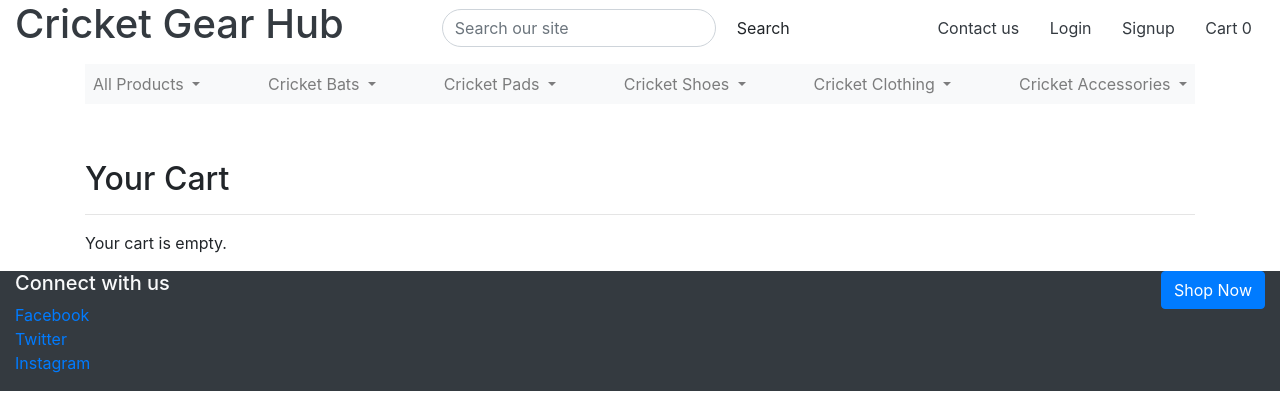
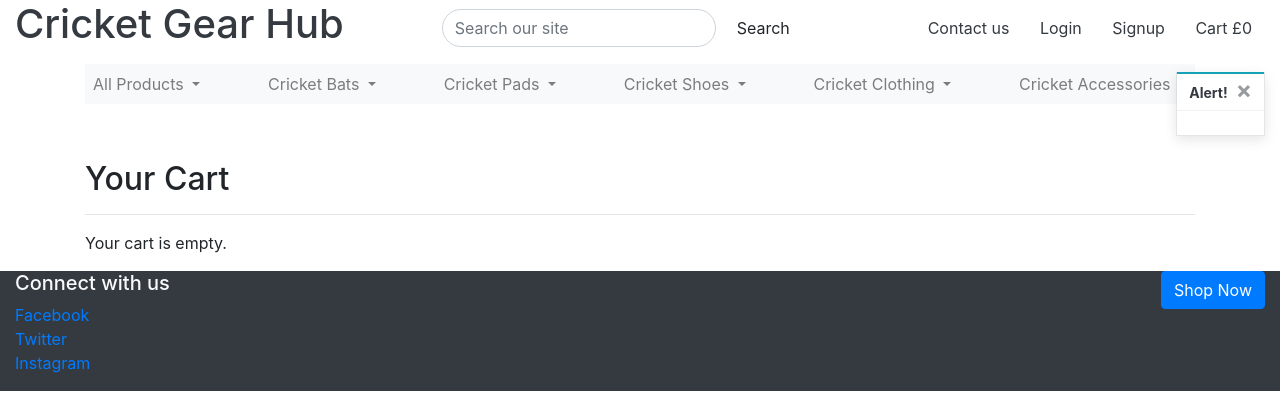
Before and after one commit to Craig-Hudson/cricket-gear-hub, a Django app: page /cart/ in a window 1280 px wide. Shown: the top 420 px of the page. Run offline with Django 3.2, Linux system fonts and the light colour scheme; tables that the repository leaves empty hold one stand-in row (values such as "Sample post"); one stand-in notice (Sample message) is shown; some libraries are stand-ins or nearby versions.

Commit message:
add toasts

```diff
--- a/cart/views.py
+++ b/cart/views.py
@@ -1,7 +1,7 @@
 from django.shortcuts import render, redirect, HttpResponse
 from django.contrib import messages
 from django.conf import settings
-
+from products.models import Product
 
 def view_cart(request):
     """ A view to render the cart page """
@@ -9,6 +9,10 @@
 
 def add_to_cart(request, item_id):
     """ Add a quantity of the specified product to the shopping cart """
+
+    product = Product.objects.get(pk=item_id)
+
+
     try:
         quantity = int(request.POST.get('quantity'))
         size_id = request.POST.get('size')
@@ -23,7 +27,7 @@
             cart[item_key] = quantity
 
         request.session['cart'] = cart
-        messages.success(request, 'Item added to cart successfully.')
+        messages.success(request, f'Added {product.name} to your bag')
         return redirect(redirect_url)
 
     except Exception as e:
--- a/cricket_gear_hub/settings.py
+++ b/cricket_gear_hub/settings.py
@@ -81,6 +81,7 @@
     'allauth.account.auth_backends.AuthenticationBackend',
 )
 
+MESSAGE_STORAGE = 'django.contrib.messages.storage.session.SessionStorage'
 
 SITE_ID = 1
 
--- a/static/css/base.css
+++ b/static/css/base.css
@@ -27,6 +27,23 @@
     min-height: 90vh;
 }
 
+/* ------------------------------- bootstrap toasts */
+
+.message-container {
+    position: fixed;
+    top: 72px;
+    right: 15px;
+    z-index: 99999999999;
+}
+
+.custom-toast {
+    overflow: visible;
+}
+
+.toast-capper {
+    height: 2px;
+}
+
 footer {
     /* font-size: 200%; */
     position: relative;
--- a/templates/base.html
+++ b/templates/base.html
@@ -34,6 +34,7 @@
     <script src="https://cdn.jsdelivr.net/npm/bootstrap@4.6.2/dist/js/bootstrap.bundle.min.js"
         integrity="sha384-Fy6S3B9q64WdZWQUiU+q4/2Lc9npb8tCaSX9FK7E8HnRr0Jz8D6OP9dO5Vg3Q9ct" crossorigin="anonymous">
     </script>
+    <script src="https://kit.fontawesome.com/67d3e93815.js" crossorigin="anonymous"></script>
     {% endblock %}
 
     {% block extra_js %}
@@ -61,12 +62,12 @@
                 <div class="text-right">
                     <a href="{% url 'contact_us' %}" class="btn btn-link text-dark">Contact us</a>
                     {% if user.is_authenticated %}
-                        <a href="{% url 'profile' %}" class="btn btn-link text-dark">Profile</a>
+                    <a href="{% url 'profile' %}" class="btn btn-link text-dark">Profile</a>
                     {% else %}
-                        <a href="{% url 'account_login' %}" class="btn btn-link text-dark">Login</a>
-                        <a href="{% url 'account_signup' %}" class="btn btn-link text-dark">Signup</a>
+                    <a href="{% url 'account_login' %}" class="btn btn-link text-dark">Login</a>
+                    <a href="{% url 'account_signup' %}" class="btn btn-link text-dark">Signup</a>
                     {% endif %}
-                    <a href="{% url 'view_cart' %}" class="btn btn-link text-dark">Cart {{ total }}</a>
+                    <a href="{% url 'view_cart' %}" class="btn btn-link text-dark">Cart £{{ total }}</a>
                 </div>
             </div>
         </div>
@@ -76,7 +77,19 @@
 
 
     {% if messages %}
-    <div class="message-container"></div>
+    <div class="message-container">
+        {% with message.level as level %}
+            {% if level == 40 %}
+                {% include 'includes/toasts/toast_error.html' %}
+            {% elif level == 30 %}
+                {% include 'includes/toasts/toast_warning.html' %}
+            {% elif level == 25 %}
+                {% include 'includes/toasts/toast_success.html' %}
+            {% else %}
+                {% include 'includes/toasts/toast_info.html' %}
+            {% endif %}
+        {% endwith %}
+    </div>
     {% endif %}
 
     {% block page_header %}
@@ -90,7 +103,9 @@
     </footer>
 
     {% block postloadjs %}
-
+    <script type="text/javascript">
+        $('.toast').toast('show');
+    </script>
     {% endblock %}
 
 </body>
--- a/templates/includes/nav.html
+++ b/templates/includes/nav.html
@@ -26,8 +26,8 @@
                 <li class="nav-item dropdown">
                     <a class="nav-link dropdown-toggle" href="#" id="navbarDropdownPads" role="button" data-toggle="dropdown" aria-haspopup="true" aria-expanded="false"> Cricket Pads </a>
                     <div class="dropdown-menu" aria-labelledby="navbarDropdownPads">
-                        <a class="dropdown-item" href="{% url 'products' %}?categorypads&sort=price">By Price</a>
-                        <a class="dropdown-item" href="{% url 'products' %}?categorypads&sort=rating">By Rating</a>
+                        <a class="dropdown-item" href="{% url 'products' %}?category=pads&sort=price">By Price</a>
+                        <a class="dropdown-item" href="{% url 'products' %}?category=pads&sort=rating">By Rating</a>
                         <a class="dropdown-item" href="{% url 'products' %}?category=pads">All Pads</a>
                     </div>
                 </li>
--- /dev/null
+++ b/templates/includes/toasts/toast_info.html
@@ -0,0 +1,13 @@
+<div class="toast custom-toast rounded-0 border-top-0" data-autohide="false">
+    <div class="arrow-up arrow-info"></div>
+    <div class="w-100 toast-capper bg-info"></div>
+    <div class="toast-header bg-white text-dark">
+        <strong class="mr-auto">Alert!</strong>
+        <button type="button" class="ml-2 mb-1 close text-dark" data-dismiss="toast" aria-label="Close">
+            <span aria-hidden="true">&times;</span>
+        </button>
+    </div>
+    <div class="toast-body bg-white">
+        {{ message }}
+    </div>
+</div>
```
Also changed, not shown: templates/allauth/account/email_confirm.html (+28 -35 lines), templates/includes/toasts/toast_error.html (added, +13 -0 lines), templates/includes/toasts/toast_success.html (added, +13 -0 lines), templates/includes/toasts/toast_warning.html (added, +13 -0 lines).
